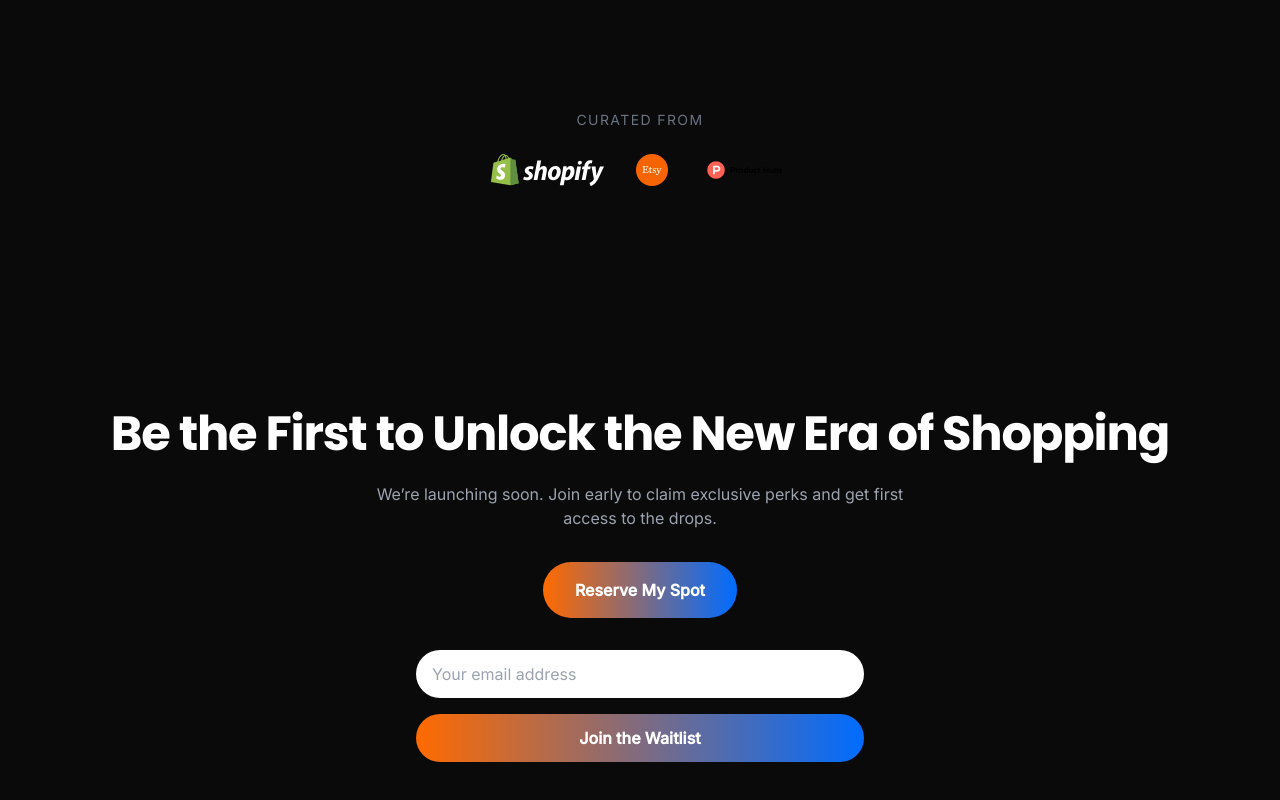
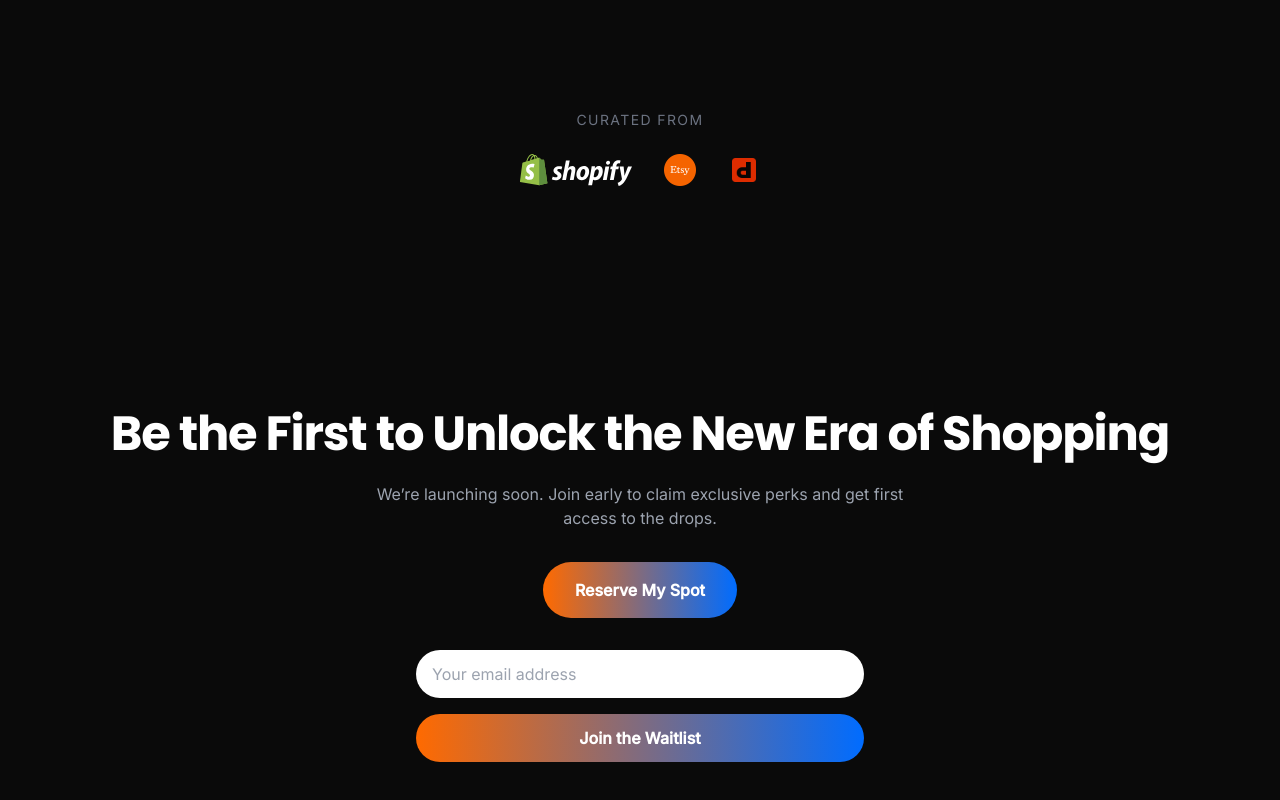
Before and after one commit to LegendaryGreatness91/dizzbe-landing, a website: page index.html in a window 1280 px wide. Shown: the part 2938-3738 px from the top of the page. Drawn offline with nearby package versions, Linux system fonts and the light colour scheme.

```diff
--- a/index.html
+++ b/index.html
@@ -115,7 +115,7 @@
     <div class="flex flex-wrap justify-center gap-8 opacity-80" data-aos="fade-up" data-aos-delay="200">
       <img src="/images/shopify.svg" alt="Shopify" class="h-8">
       <img src="/images/Etsy.png" alt="Etsy" class="h-8">
-      <img src="/images/producthunt.png" alt="Product Hunt" class="h-8">
+      <img src="/images/depop.png" alt="Depop" class="h-8">
     </div>
   </section>
 
```
Also changed, not shown: images/depop.png (added), images/producthunt.png (deleted), 2 other files.
